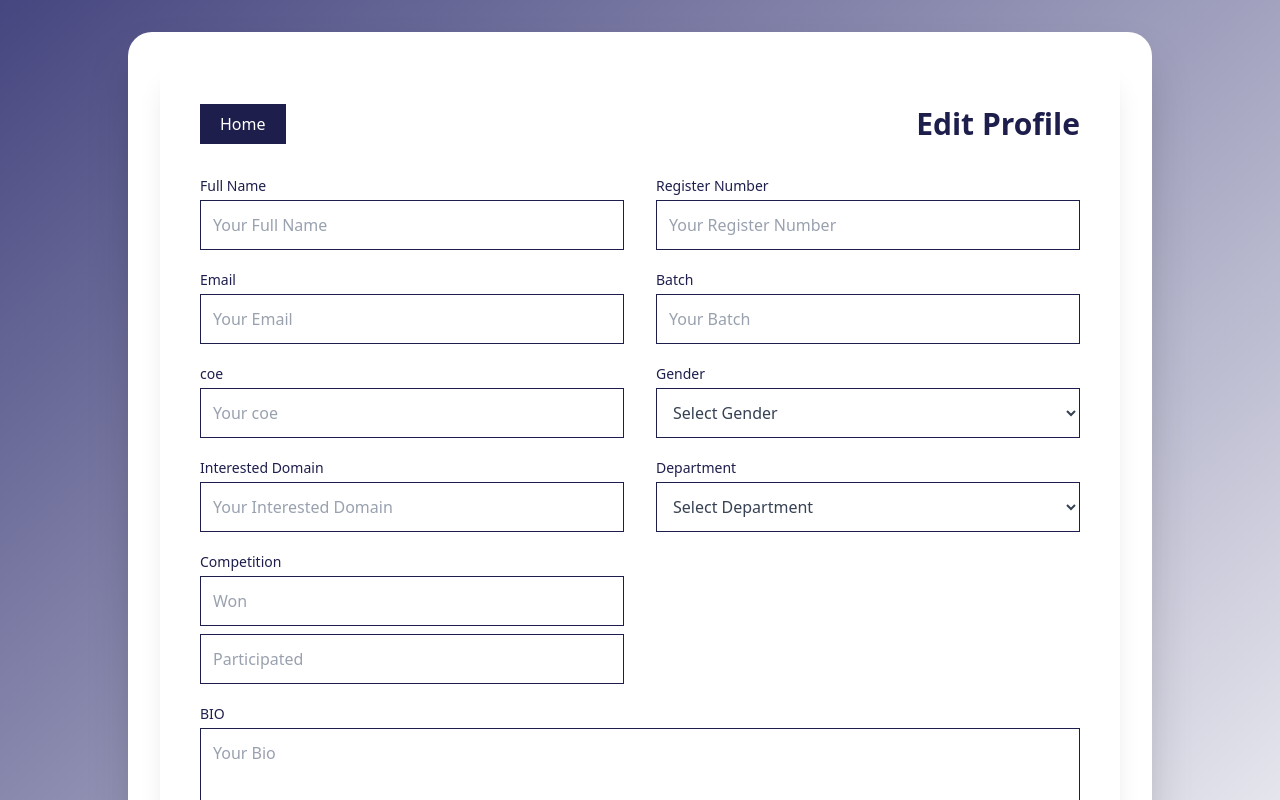
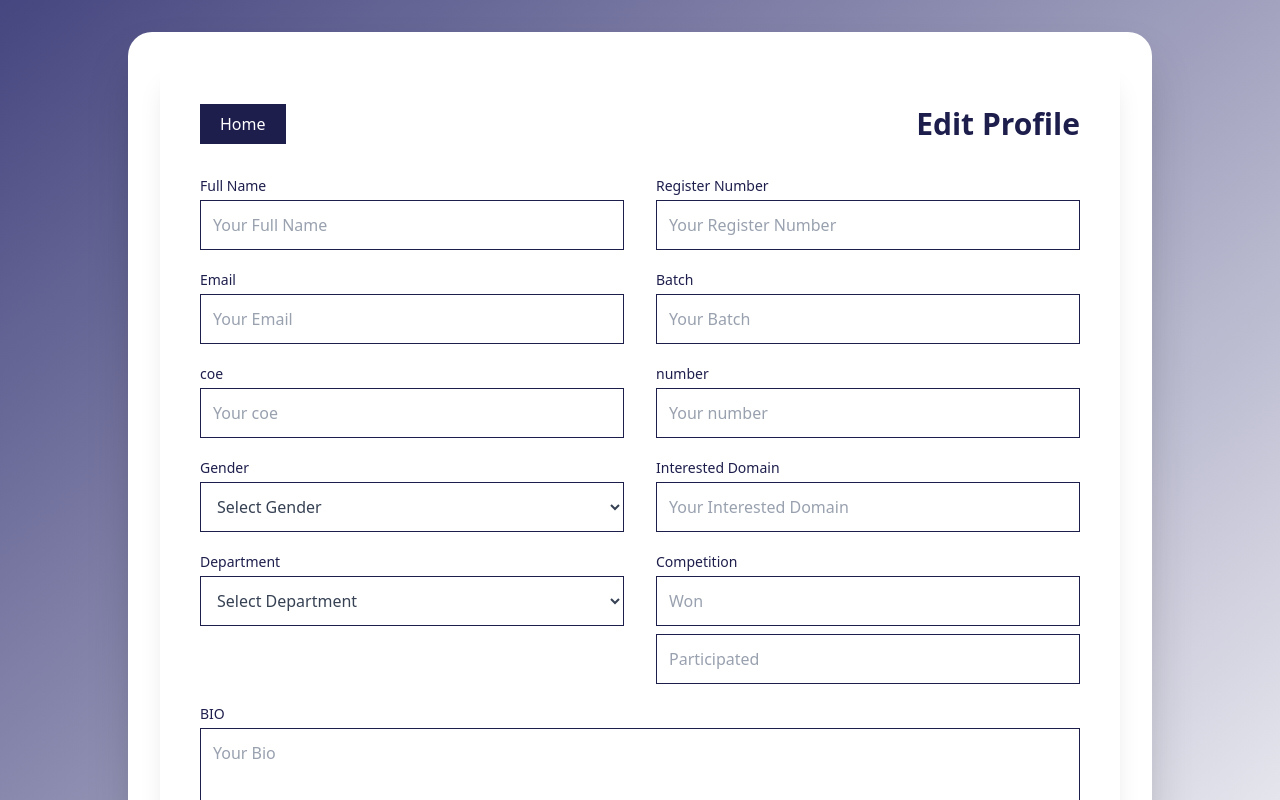
Before and after one commit to Santhoshkumar044/competition-Frontend, a React (Vite) app: page /profile in a window 1280 px wide. Shown: the top 800 px of the page. Built offline with nearby package versions, Linux system fonts and the light colour scheme; no server answers.

Commit message:
added number in profile

```diff
--- a/src/components/ProfileCard.jsx
+++ b/src/components/ProfileCard.jsx
@@ -16,6 +16,7 @@ const ProfileCard = () => {
     domain: "",
     Dept: "",
     coe:"",
+    number:"",
     competitionWon: "",
     competitionParticipated: "",
     bio: "",
@@ -45,6 +46,7 @@ const ProfileCard = () => {
           domain: data.domain || "",
           Dept: data.Dept || "",
           coe: data.coe || "",
+          number: data.number || "",
           competitionWon: data.competitionStats?.won?.toString() || "",
           competitionParticipated: data.competitionStats?.attended?.toString() || "",
           bio: data.bio || "",
@@ -58,7 +60,7 @@ const ProfileCard = () => {
 
   const handleSubmit = async () => {
     const requiredFields = [
-      "fullName", "RegNo", "email", "batch", "Gender", "domain", "Dept", "coe" , "bio",
+      "fullName", "RegNo", "email", "batch", "Gender", "domain", "Dept", "coe" , "number", "bio",
       "competitionWon", "competitionParticipated"
     ];
 
@@ -77,6 +79,7 @@ const ProfileCard = () => {
       domain: formData.domain,
       Dept: formData.Dept,
       coe: formData.coe,
+      number: formData.number,
       bio: formData.bio,
       competitionStats: {
         won: isNaN(Number(formData.competitionWon)) ? 0 : Number(formData.competitionWon),
@@ -128,6 +131,7 @@ const ProfileCard = () => {
         <Input label="Email" name="email" type="email" value={formData.email} onChange={handleChange} />
         <Input label="Batch" name="batch" value={formData.batch} onChange={handleChange} />
         <Input label="coe" name="coe" value={formData.coe} onChange={handleChange} />
+        <Input label="number" name="number" value={formData.number} onChange={handleChange} />
 
         <div>
           <label className="block text-xs sm:text-sm mb-1 font-medium">Gender</label>
```
